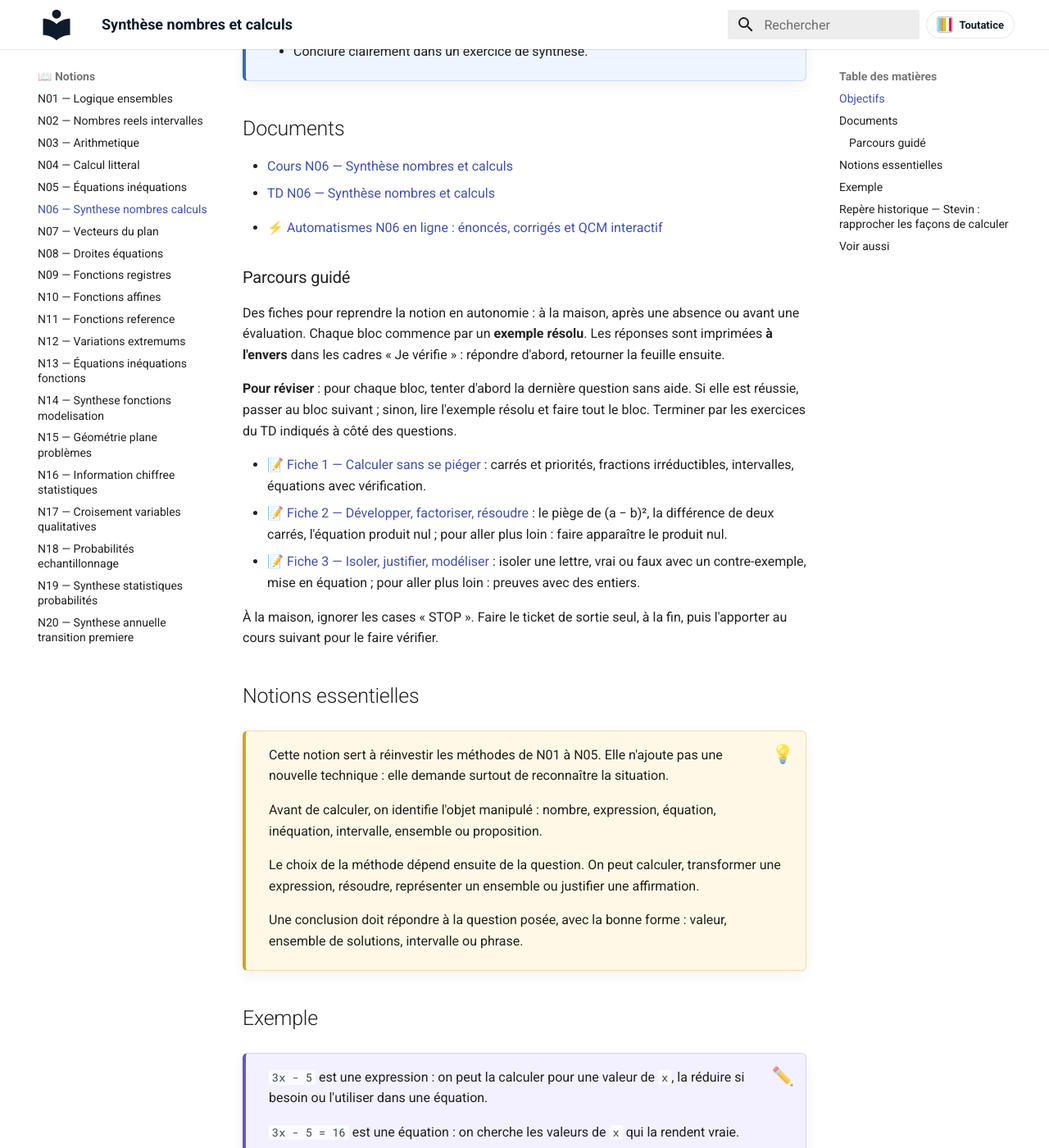
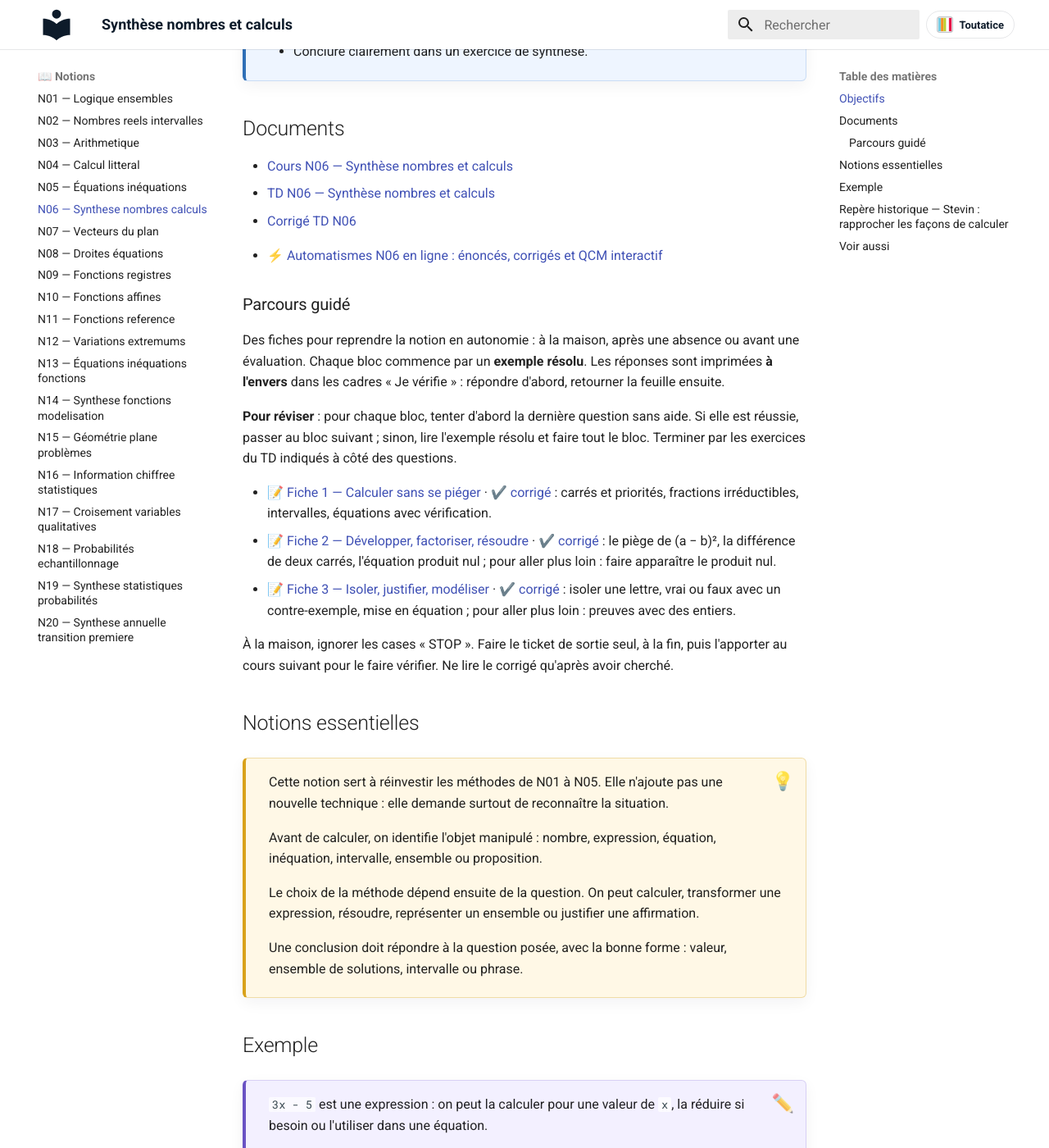
Before and after one commit to vnicolle56610/maths-seconde, an MkDocs documentation site: the page built from docs/notions/N06-synthese-nombres-calculs.md, in a window 1280 px wide and 1400 px high, scrolled down 570 px. Shown: the whole window at 82% size. Built offline with MkDocs 1.6.1 and Material for MkDocs 9.7.7, drawn with Linux system fonts in a browser that asks for light colours.

Commit message:
Publication automatique : 4 fichier(s) copié(s), 2 page(s) mise(s) à jour
Fichiers copiés :
  - docs/corriges/CORRIGE_TD_N06_SYNTHESE_NOMBRES_CALCULS_AVEC_ENONCES.pdf
  - docs/parcours-guide/PARCOURS_GUIDE_N06_FICHE_1_CORRIGE.pdf
  - docs/parcours-guide/PARCOURS_GUIDE_N06_FICHE_2_CORRIGE.pdf
  - docs/parcours-guide/PARCOURS_GUIDE_N06_FICHE_3_CORRIGE.pdf

Pages mises à jour :
  - docs/corriges/index.md
  - docs/notions/N06-synthese-nombres-calculs.md

Autres fichiers :
  - publication_manifest.json

Généré par le protocole de publication (publier_ressources_site.py / publier_ressources_gui.py).

```diff
--- a/docs/notions/N06-synthese-nombres-calculs.md
+++ b/docs/notions/N06-synthese-nombres-calculs.md
@@ -27,6 +27,7 @@ Cette synthèse rassemble les premiers outils numériques et algébriques de l
 <!-- AUTO-DOCS:START -->
 - [Cours N06 — Synthèse nombres et calculs](../cours/COURS_N06_SYNTHESE_NOMBRES_CALCULS.pdf)
 - [TD N06 — Synthèse nombres et calculs](../td/TD_N06_SYNTHESE_NOMBRES_CALCULS.pdf)
+- [Corrigé TD N06](../corriges/CORRIGE_TD_N06_SYNTHESE_NOMBRES_CALCULS_AVEC_ENONCES.pdf)
 <!-- AUTO-DOCS:END -->
 
 <!-- AUTOMATISMES-WEB:START -->
@@ -40,11 +41,11 @@ Des fiches pour reprendre la notion en autonomie : à la maison, après une abse
 
 **Pour réviser** : pour chaque bloc, tenter d'abord la dernière question sans aide. Si elle est réussie, passer au bloc suivant ; sinon, lire l'exemple résolu et faire tout le bloc. Terminer par les exercices du TD indiqués à côté des questions.
 
-- 📝 [Fiche 1 — Calculer sans se piéger](../parcours-guide/PARCOURS_GUIDE_N06_FICHE_1.pdf) : carrés et priorités, fractions irréductibles, intervalles, équations avec vérification.
-- 📝 [Fiche 2 — Développer, factoriser, résoudre](../parcours-guide/PARCOURS_GUIDE_N06_FICHE_2.pdf) : le piège de (a − b)², la différence de deux carrés, l'équation produit nul ; pour aller plus loin : faire apparaître le produit nul.
-- 📝 [Fiche 3 — Isoler, justifier, modéliser](../parcours-guide/PARCOURS_GUIDE_N06_FICHE_3.pdf) : isoler une lettre, vrai ou faux avec un contre-exemple, mise en équation ; pour aller plus loin : preuves avec des entiers.
+- 📝 [Fiche 1 — Calculer sans se piéger](../parcours-guide/PARCOURS_GUIDE_N06_FICHE_1.pdf) · ✔️ [corrigé](../parcours-guide/PARCOURS_GUIDE_N06_FICHE_1_CORRIGE.pdf) : carrés et priorités, fractions irréductibles, intervalles, équations avec vérification.
+- 📝 [Fiche 2 — Développer, factoriser, résoudre](../parcours-guide/PARCOURS_GUIDE_N06_FICHE_2.pdf) · ✔️ [corrigé](../parcours-guide/PARCOURS_GUIDE_N06_FICHE_2_CORRIGE.pdf) : le piège de (a − b)², la différence de deux carrés, l'équation produit nul ; pour aller plus loin : faire apparaître le produit nul.
+- 📝 [Fiche 3 — Isoler, justifier, modéliser](../parcours-guide/PARCOURS_GUIDE_N06_FICHE_3.pdf) · ✔️ [corrigé](../parcours-guide/PARCOURS_GUIDE_N06_FICHE_3_CORRIGE.pdf) : isoler une lettre, vrai ou faux avec un contre-exemple, mise en équation ; pour aller plus loin : preuves avec des entiers.
 
-À la maison, ignorer les cases « STOP ». Faire le ticket de sortie seul, à la fin, puis l'apporter au cours suivant pour le faire vérifier.
+À la maison, ignorer les cases « STOP ». Faire le ticket de sortie seul, à la fin, puis l'apporter au cours suivant pour le faire vérifier. Ne lire le corrigé qu'après avoir cherché.
 <!-- PARCOURS-GUIDE:END -->
 
 ## Notions essentielles
```
Also changed, not shown: docs/corriges/index.md (+7 -0 lines), publication_manifest.json (+8 -0 lines), 4 other files.
